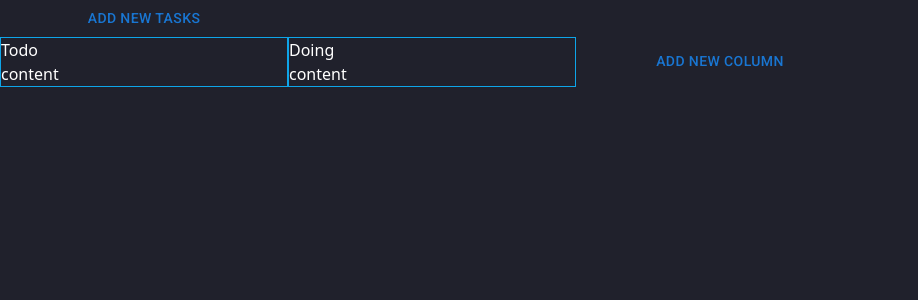
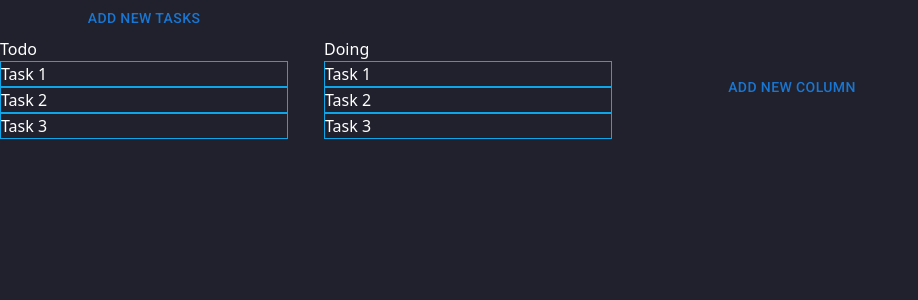
Before and after one commit to sarvesh-gaurishankar-sawant/team-progress-tracker, a React (Create React App) app in the folder frontend/: page / in a window 1280 px wide. Shown: the top 300 px of the page, without its empty margins (0-918 px from the left). Built offline with nearby package versions, Linux system fonts and the light colour scheme.

Commit message:
Display tasks title

```diff
--- a/frontend/src/components/Columns/Column.tsx
+++ b/frontend/src/components/Columns/Column.tsx
@@ -16,6 +16,7 @@ export default function Column({ column }: Props) {
       title: "Task 1",
       description: "Description for Task 1",
       status: "Todo",
+      subtask: ["615cf2b9dbf66b029028a7e5", "615cf2b9dbf66b029028a7e6"]
   },
   {
       _id:"615cf2b0dbf66b029028a7e2",
@@ -23,20 +24,41 @@ export default function Column({ column }: Props) {
       title: "Task 2",
       description: "Description for Task 2",
       status: "Doing",
+      subtask: ["615cf2b9dbf66b029028a7e7"]
   },
   {
       _id:"615cf2b9dbf66b029028a7e3",
+      index: 3,
       title: "Task 3",
       description: "Description for Task 3",
       status: "Pending",
+      subtask: []
   }]
 
+  //Convert the data for task preview
+  const tasksPreviewData = tasks.map(task => {
+    return ({
+      _id: task._id,
+      title: task.title,
+      subtaskCount: task.subtask.length
+    })
+  })
+
+  //Display task previews on column
+  const tasksPreviewDataSJSX = tasksPreviewData.map(taskPreviewData => {
+    return(
+      <div key={taskPreviewData._id} className="w-72 border border-sky-500">
+        {taskPreviewData.title}
+      </div>
+    )
+  })
+
   return (
-    <div className="w-72 border border-sky-500">
+    <div className="w-72">
       {/* Column Title */}
       <div key={column.index}>{column.title}</div>
       {/* Tasks */}
-      <div>content</div>
+      {tasksPreviewDataSJSX}
     </div>
   )
 }
--- a/frontend/src/components/Columns/DisplayColumn.tsx
+++ b/frontend/src/components/Columns/DisplayColumn.tsx
@@ -15,8 +15,8 @@ export default function DisplayColumn({ columns, createNewColumn }: Props) {
 
   const allColumns = columns.map(column => <Column key={column.index} column={column}/>);
   return (
-    <div className="flex flex-row">
-        <div className="flex flex-row">{[...allColumns, <Button key="add_new_column" className="w-72 border border-sky-500" onClick={() => {createNewColumn()}}>Add new column</Button>]}</div>
+    <div className="flex flex-row gap-x-9	">
+        <div className="flex flex-row gap-x-9">{[...allColumns, <Button key="add_new_column" className="w-72 border border-sky-500" onClick={() => {createNewColumn()}}>Add new column</Button>]}</div>
     </div>
 
   )
```
